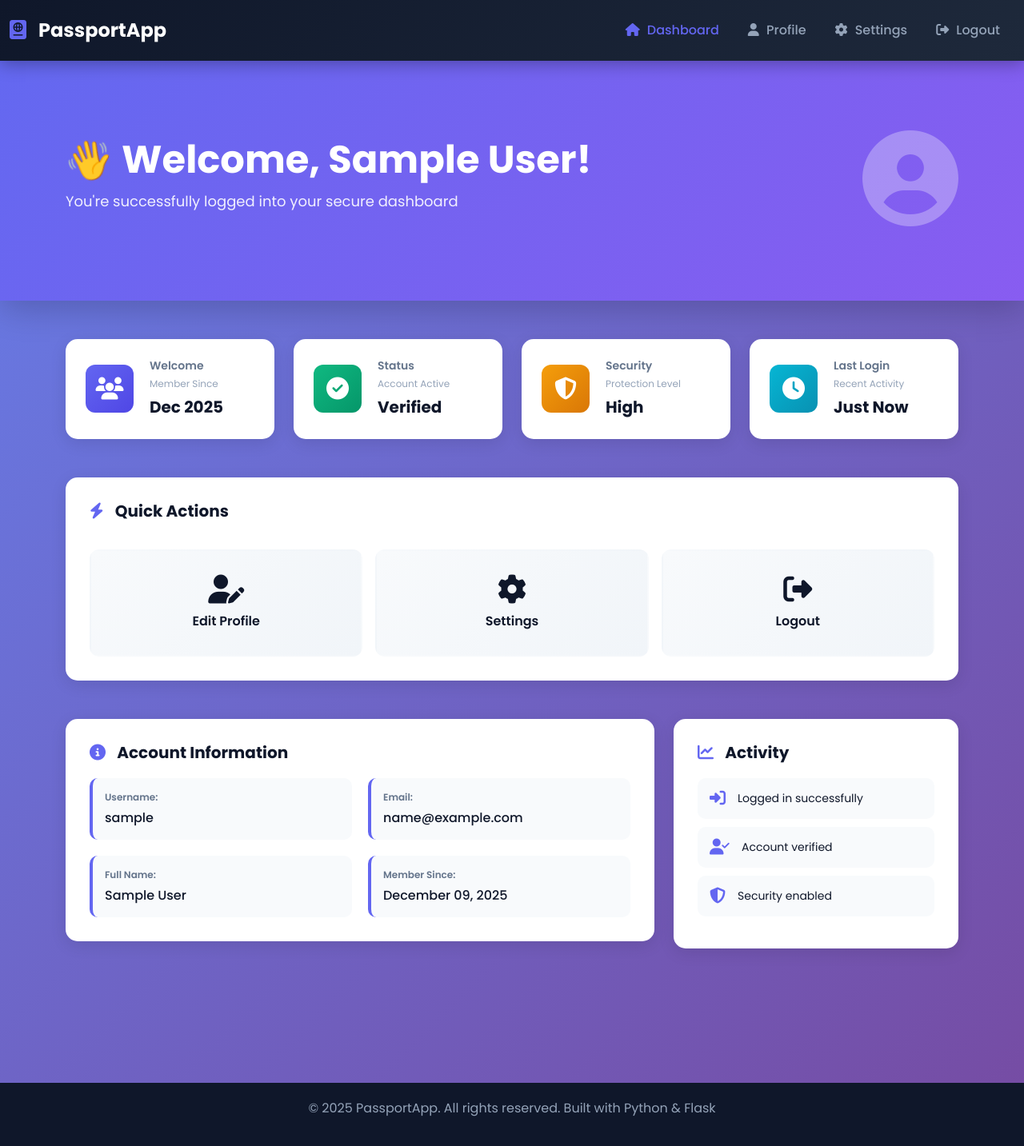
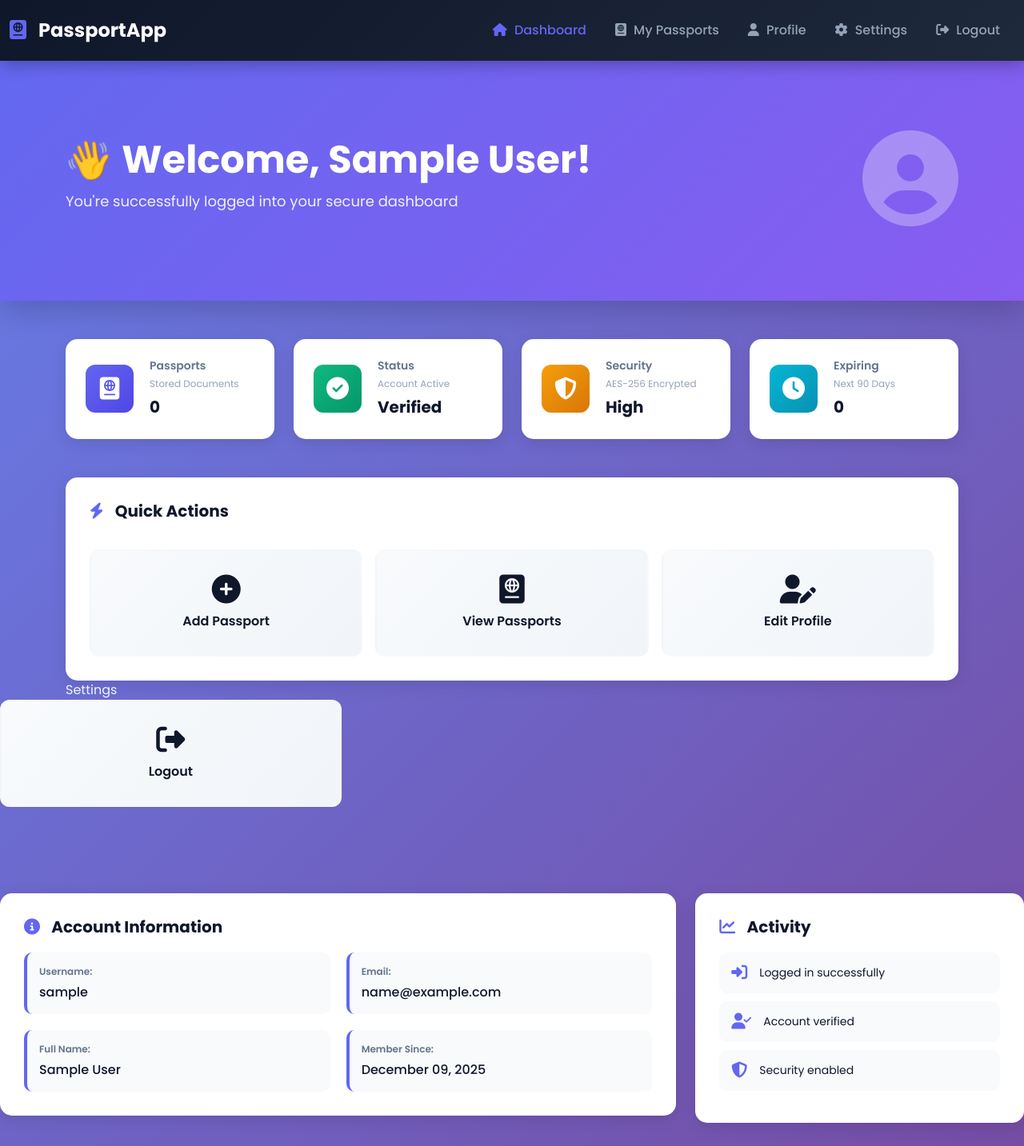
Before and after one commit to mediapower13/PassportAPP, a Flask app: page / in a window 1280 px wide. Shown: the top 1433 px of the page at 80% size. Run offline with Flask 3, Linux system fonts and the light colour scheme; the visitor is signed in with stand-in values (Sample User, id 1); data that the repository does not hold is empty; parts of the project's set-up code (start-up, migrations or seed data) failed here and were passed over.

Commit message:
passport

```diff
--- a/templates/dashboard.html
+++ b/templates/dashboard.html
@@ -17,6 +17,11 @@
                 <li class="nav-item">
                     <a class="nav-link active" href="{{ url_for('main.index') }}">
                         <i class="fas fa-home"></i> Dashboard
+                    </a>
+                </li>
+                <li class="nav-item">
+                    <a class="nav-link" href="{{ url_for('passport.index') }}">
+                        <i class="fas fa-passport"></i> My Passports
                     </a>
                 </li>
                 <li class="nav-item">
@@ -81,12 +86,12 @@
             <div class="col-md-3">
                 <div class="stat-card">
                     <div class="stat-icon bg-primary">
-                        <i class="fas fa-users"></i>
+                        <i class="fas fa-passport"></i>
                     </div>
                     <div class="stat-details">
-                        <h3>Welcome</h3>
-                        <p>Member Since</p>
-                        <span class="stat-value">{{ user.created_at.strftime('%b %Y') }}</span>
+                        <h3>Passports</h3>
+                        <p>Stored Documents</p>
+                        <span class="stat-value">{{ passport_count }}</span>
                     </div>
                 </div>
             </div>
@@ -111,7 +116,7 @@
                     </div>
                     <div class="stat-details">
                         <h3>Security</h3>
-                        <p>Protection Level</p>
+                        <p>AES-256 Encrypted</p>
                         <span class="stat-value">High</span>
                     </div>
                 </div>
@@ -123,9 +128,9 @@
                         <i class="fas fa-clock"></i>
                     </div>
                     <div class="stat-details">
-                        <h3>Last Login</h3>
-                        <p>Recent Activity</p>
-                        <span class="stat-value">Just Now</span>
+                        <h3>Expiring</h3>
+                        <p>Next 90 Days</p>
+                        <span class="stat-value">{{ expiring_count }}</span>
                     </div>
                 </div>
             </div>
@@ -140,14 +145,27 @@
                     </h3>
                     <div class="row g-3 mt-3">
                         <div class="col-md-4">
+                            <a href="{{ url_for('passport.add') }}" class="action-btn">
+                                <i class="fas fa-plus-circle"></i>
+                                <span>Add Passport</span>
+                            </a>
+                        </div>
+                        <div class="col-md-4">
+                            <a href="{{ url_for('passport.index') }}" class="action-btn">
+                                <i class="fas fa-passport"></i>
+                                <span>View Passports</span>
+                            </a>
+                        </div>
+                        <div class="col-md-4">
                             <a href="{{ url_for('main.profile') }}" class="action-btn">
                                 <i class="fas fa-user-edit"></i>
                                 <span>Edit Profile</span>
                             </a>
                         </div>
-                        <div class="col-md-4">
-                            <a href="{{ url_for('main.settings') }}" class="action-btn">
-                                <i class="fas fa-cog"></i>
+                    </div>
+                </div>
+            </div>
+        </div>
                                 <span>Settings</span>
                             </a>
                         </div>
```
